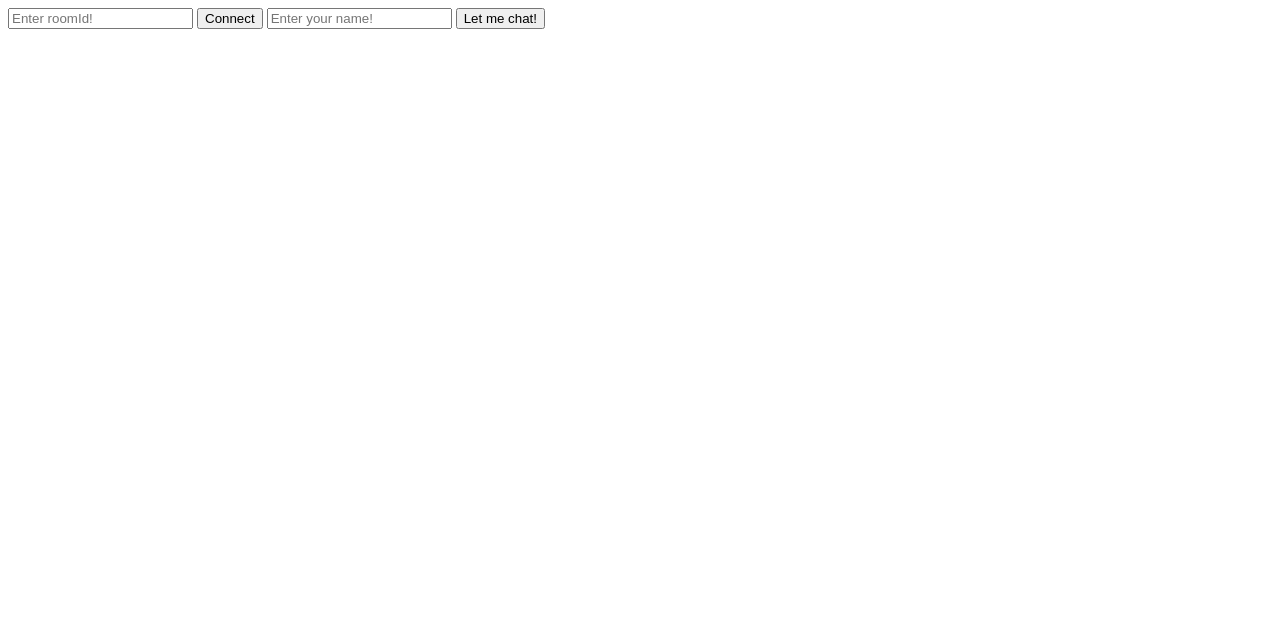
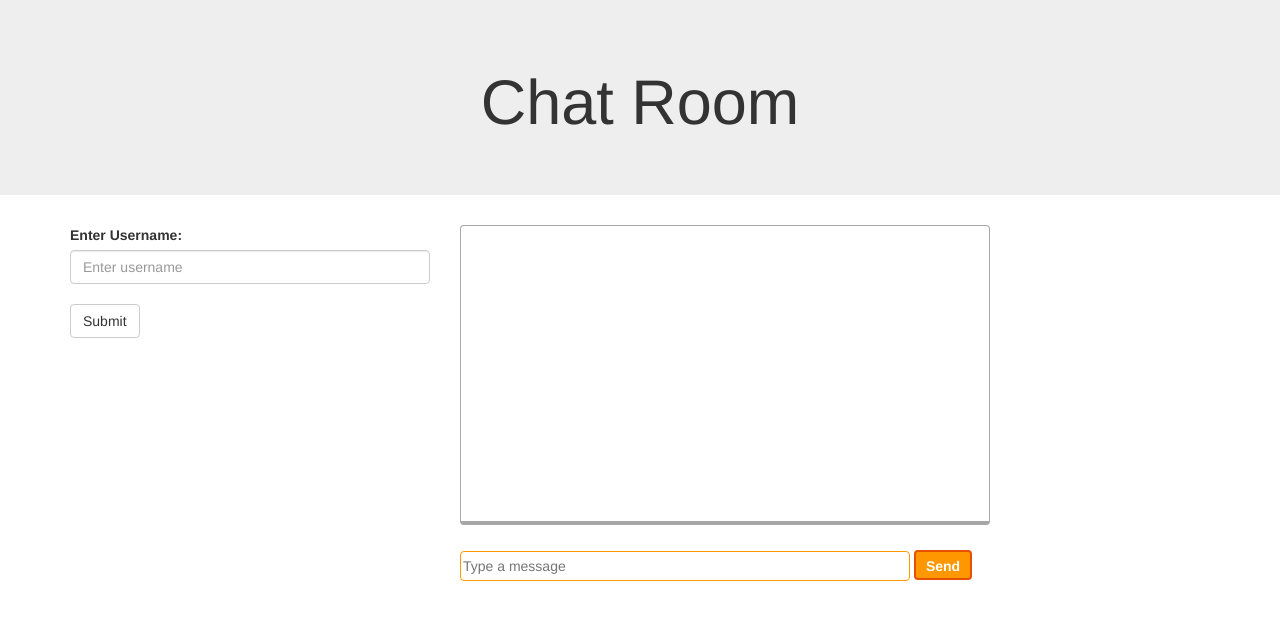
Before and after one commit to lakshya-20/chat-room, a website: page public/index.html in a window 1280 px wide. Drawn offline with nearby package versions, Linux system fonts and the light colour scheme; no server answers.

Commit message:
Chat Room working -chkpnt1

```diff
--- a/public/index.html
+++ b/public/index.html
@@ -2,84 +2,45 @@
 <html>
    <head>
       <title>Chat Room</title>
+      <meta charset="utf-8">
+      <meta name="viewport" content="width=device-width, initial-scale=1">
+      <link rel="stylesheet" href="https://maxcdn.bootstrapcdn.com/bootstrap/3.4.1/css/bootstrap.min.css">
+      <link rel="stylesheet" href="./try.css">
+      <script src="https://maxcdn.bootstrapcdn.com/bootstrap/3.4.1/js/bootstrap.min.js"></script>
+      <script src = "socket.io/socket.io.js"></script>
+      <script src="https://unpkg.com/axios/dist/axios.min.js"></script>
+      <script src="./try.js"></script>
    </head>
-   <script src = "socket.io/socket.io.js"></script>
-   <script src="https://unpkg.com/axios/dist/axios.min.js"></script>
-   <script>
-      var socket = io();
-      var room;
-      // function setNamespace(){
-      //    namespace=document.getElementById('namespace').value;
-      //    if(namespace!=''){
-      //       axios.get("http://localhost:5001/")
-      //       .then((res)=>{
-      //          console.log(res);
-      //          socket=io('/one');
-      //          alert(socket.connected);
-      //       })
-      //       .catch((err)=>{
-      //          console.log(err);
-      //       })
-      //    }
-      // }
-
-      function setRoom(){
-         room="room-"+document.getElementById('roomId').value;
-         socket.emit('connectToRoom',room);
-      }
-
-      function leave(){
-         //socket.emit('leave',room);
-         socket.leave(room);
-         window.close();
-      }
-
-      function setUsername() {
-         socket.emit('setUsername', document.getElementById('name').value);
-      };
-
-      function sendMessage() {
-         var msg = document.getElementById('message').value;
-         if(msg) {
-            socket.emit('msg', {message: msg, user: user});
-         }
-      }
-
-      var user;
-      socket.on('connectedToRoom',(data)=>{
-         alert(data);
-      })
-      socket.on('userExists', function(data) {
-         document.getElementById('error-container').innerHTML = data;
-      });
-      socket.on('userSet', function(data) {
-         user = data.username;
-         document.body.innerHTML = '<input type = "text" id = "message">\
-         <button type = "button" name = "button" onclick = "sendMessage()">Send</button>\
-         <div id = "message-container"></div>\
-         <button type = "button" name = "button" onclick = "leave()">Leave</button>';
-      });
-      socket.on('newmsg', function(data) {
-         if(user) {
-            document.getElementById('message-container').innerHTML += '<div><b>' +
-               data.user + '</b>: ' + data.message + '</div>'
-         }
-      })
-   </script>
 
    <body>
-      <div id = "error-container"></div>
+      <div class="jumbotron text-center">
+         <h1>Chat Room</h1>
+       </div>
+       <div class="container">
+          <div class="row">
 
-      <input id = "roomId" type = "text" name = "roomId" value = ""
-         placeholder = "Enter roomId!">
-      <button type = "button" name = "button" onclick = "setRoom()">
-         Connect
-      </button>
+            <div class="col-12 col-sm-4">
+               <div id="username_wrapper"></div>
+               <div id="room_data_wrapper"></div>
+               <div id="input_wrapper">
+                  <label for="username">Enter Username:</label>
+                  <input type="text" name="username" id="username" placeholder="Enter username" class="form-control">
+                  <br>
+                  <button type="button" class="btn btn-default" name="name_btn" onclick="set_username()">
+                     Submit
+                  </button>
+               </div>
+               <div id="error-container"></div>
+            </div>
 
-      <input id = "name" type = "text" name = "name" value = ""
-         placeholder = "Enter your name!">
-      <button type = "button" name = "button" onclick = "setUsername()">
-         Let me chat!
-      </button>
+            <div class="col-12 col-sm-8">
+               <div id = "message-container"></div>
+               <input type="text" id="message" placeholder="Type a message">
+               <button type = "button" onclick = "sendMessage()" id="message-btn">Send</button>
+            </div>
+
+          </div>
+       </div>
    </body>
+
 </html>
--- /dev/null
+++ b/public/try.css
@@ -0,0 +1,30 @@
+#message-container{
+    text-align: left;
+    margin-bottom: 25px;
+    padding: 10px;
+    background: #fff;
+    height: 300px;
+    width: 530px;
+    border: 1px solid #a7a7a7;
+    overflow: auto;
+    border-radius: 4px;
+    border-bottom: 4px solid #a7a7a7;
+}
+
+#message{
+    flex: 1;
+    width: 450px;
+    height: 30px;
+    border-radius: 4px;
+    border: 1px solid #ff9800;
+}
+
+#message-btn{
+    background: #ff9800;
+    border: 2px solid #e65100;
+    color: white;
+    padding: 4px 10px;
+    font-weight: bold;
+    border-radius: 4px;
+    height: 30px;
+}
--- a/public/try.js
+++ b/public/try.js
@@ -14,10 +14,38 @@ function set_username(){
     <button type="button" class="btn btn-default" name="room_data_btn" onclick="set_room()">\
        Submit\
     </button>';
+    socket.emit('setUsername', username);
 }
 
 function set_room(){
     roomId=document.getElementById("room_data").value;
     document.getElementById("room_data_wrapper").innerHTML="RoomId: "+roomId;
     document.getElementById("input_wrapper").innerHTML='';
+    socket.emit('connectToRoom',roomId);
 }
+
+function sendMessage() {
+    var msg = document.getElementById('message').value;
+    document.getElementById('message').value='';
+    if(msg) {
+       socket.emit('msg', {message: msg, user: user});
+    }
+ }
+
+
+ socket.on('connectedToRoom',(data)=>{
+    alert(data);
+ })
+ socket.on('userExists', function(data) {
+    document.getElementById('error-container').innerHTML = data;
+ });
+ var user;
+ socket.on('userSet', function(data) {
+    user=data.username;
+ })
+ socket.on('newmsg', function(data) {
+    if(user) {
+       document.getElementById('message-container').innerHTML += '<div><b>' +
+          data.user + '</b>: ' + data.message + '</div>'
+    }
+ })
```
Also changed, not shown: app.js (+3 -14 lines), public/try.html (+75 -29 lines).
